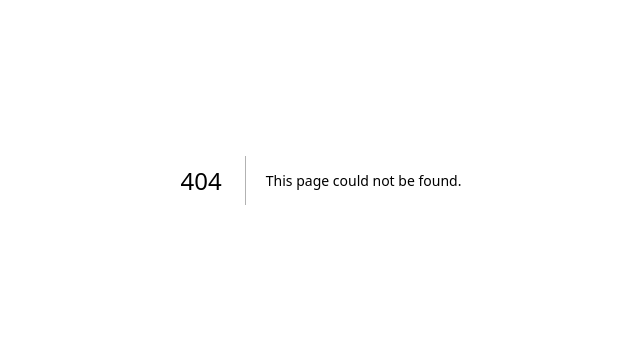
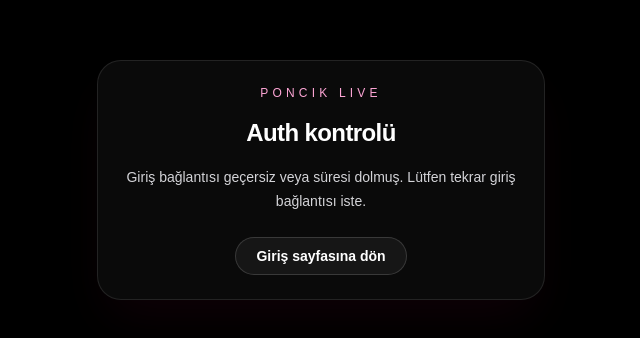
Before and after one commit to mdcokan/poncik-live, a Next.js app: page /auth/callback in a window 1280 px wide. Before the commit this address had no page. Shown: the part 220-558 px from the top of the page, without its empty margins (319-959 px from the left). Built offline with nearby package versions, Linux system fonts and the light colour scheme; no server answers.

Commit message:
fix: handle auth callback on client

```diff
--- /dev/null
+++ b/src/app/auth/callback/page.tsx
@@ -0,0 +1,71 @@
+"use client";
+
+import { createClient } from "@supabase/supabase-js";
+import { useEffect, useState } from "react";
+
+export default function AuthCallbackPage() {
+  const [message, setMessage] = useState("Giriş doğrulanıyor...");
+
+  useEffect(() => {
+    async function completeAuth() {
+      const supabaseUrl = process.env.NEXT_PUBLIC_SUPABASE_URL;
+      const supabaseAnonKey = process.env.NEXT_PUBLIC_SUPABASE_ANON_KEY;
+
+      if (!supabaseUrl || !supabaseAnonKey) {
+        setMessage("Supabase ortam değişkenleri eksik.");
+        return;
+      }
+
+      const hashParams = new URLSearchParams(window.location.hash.replace("#", ""));
+      const accessToken = hashParams.get("access_token");
+      const refreshToken = hashParams.get("refresh_token");
+      const error = hashParams.get("error_description") || hashParams.get("error");
+
+      if (error) {
+        setMessage(decodeURIComponent(error.replaceAll("+", " ")));
+        return;
+      }
+
+      if (!accessToken || !refreshToken) {
+        setMessage("Giriş bağlantısı geçersiz veya süresi dolmuş. Lütfen tekrar giriş bağlantısı iste.");
+        return;
+      }
+
+      const supabase = createClient(supabaseUrl, supabaseAnonKey);
+
+      const { error: sessionError } = await supabase.auth.setSession({
+        access_token: accessToken,
+        refresh_token: refreshToken,
+      });
+
+      if (sessionError) {
+        setMessage(sessionError.message);
+        return;
+      }
+
+      window.location.href = "/profile";
+    }
+
+    completeAuth();
+  }, []);
+
+  return (
+    <main className="flex min-h-screen items-center justify-center bg-black px-5 text-white">
+      <section className="w-full max-w-md rounded-3xl border border-white/10 bg-white/[0.04] p-6 text-center shadow-2xl shadow-pink-950/20">
+        <p className="text-xs font-medium uppercase tracking-[0.35em] text-pink-300">
+          Poncik Live
+        </p>
+        <h1 className="mt-4 text-2xl font-bold tracking-tight">
+          Auth kontrolü
+        </h1>
+        <p className="mt-4 text-sm leading-6 text-zinc-300">{message}</p>
+        <a
+          href="/login"
+          className="mt-6 inline-flex rounded-full border border-white/15 bg-white/5 px-5 py-2 text-sm font-semibold text-white transition hover:bg-white/10"
+        >
+          Giriş sayfasına dön
+        </a>
+      </section>
+    </main>
+  );
+}
--- a/src/app/auth/callback/route.ts
+++ /dev/null
@@ -1,33 +0,0 @@
-import { createClient } from "@supabase/supabase-js";
-import { NextResponse, type NextRequest } from "next/server";
-
-export const dynamic = "force-dynamic";
-
-export async function GET(request: NextRequest) {
-  const requestUrl = new URL(request.url);
-  const code = requestUrl.searchParams.get("code");
-  const origin = requestUrl.origin;
-
-  if (!code) {
-    return NextResponse.redirect(`${origin}/login?error=missing_code`);
-  }
-
-  const supabaseUrl = process.env.NEXT_PUBLIC_SUPABASE_URL;
-  const supabaseAnonKey = process.env.NEXT_PUBLIC_SUPABASE_ANON_KEY;
-
-  if (!supabaseUrl || !supabaseAnonKey) {
-    return NextResponse.redirect(`${origin}/login?error=missing_env`);
-  }
-
-  const supabase = createClient(supabaseUrl, supabaseAnonKey);
-
-  const { error } = await supabase.auth.exchangeCodeForSession(code);
-
-  if (error) {
-    return NextResponse.redirect(
-      `${origin}/login?error=${encodeURIComponent(error.message)}`,
-    );
-  }
-
-  return NextResponse.redirect(`${origin}/profile`);
-}
```
